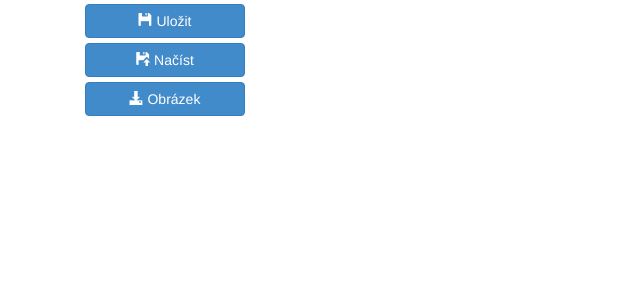
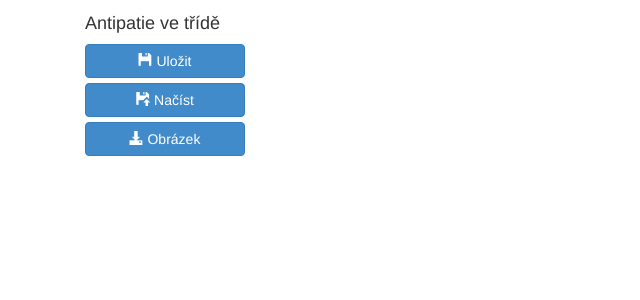
Before and after one commit to jlkcz/sociometry, a Flask app: template sociometry/templates/diagram.html in a window 1280 px wide. Shown: the part 51-351 px from the top of the page, without its empty margins (0-640 px from the left). Run offline with Flask 2, Linux system fonts and the light colour scheme; the template is opened without the code that fills it: most values are stand-ins (such as "Sample title", 1, 10 or a date in 2020); data that the repository does not hold is empty; some libraries are stand-ins or nearby versions.

Commit message:
Adding name of diagram on-page

```diff
--- a/sociometry/templates/diagram.html
+++ b/sociometry/templates/diagram.html
@@ -1,5 +1,5 @@
 {% extends "base.html" %}
-{% block title %}Diagram{% endblock %}
+{% block title %}Sociogram{%if type=="friend"%} přátelství ve třídě{%else%} antipatií ve třídě{%endif%}{% endblock %}
 {% block specialloads %}
     <script src="{{url_for('static',filename='js/joint.js')}}"></script>
     <script src="{{url_for('static',filename='js/joint.shapes.sociometry.js')}}"></script>
@@ -15,6 +15,7 @@
 <div class="container">
     <div class="row">
         <div class="col-md-2">
+            <h4>{%if type=="friend"%}Přátelství ve třídě{%else%}Antipatie ve třídě{%endif%}</h4>
             <button class="btn btn-default btn-block btn-primary" id="saveButton"><span class="glyphicon glyphicon-floppy-disk"></span>&nbsp;Uložit</button>
             <button class="btn btn-default btn-block btn-primary" id="loadButton"><span class="glyphicon glyphicon-floppy-open"></span>&nbsp;Načíst</button>
             <button class="btn btn-default btn-block btn-primary" onclick="downloadAsImage();"><span class="glyphicon glyphicon-download-alt"></span>&nbsp;Obrázek</button>
```
